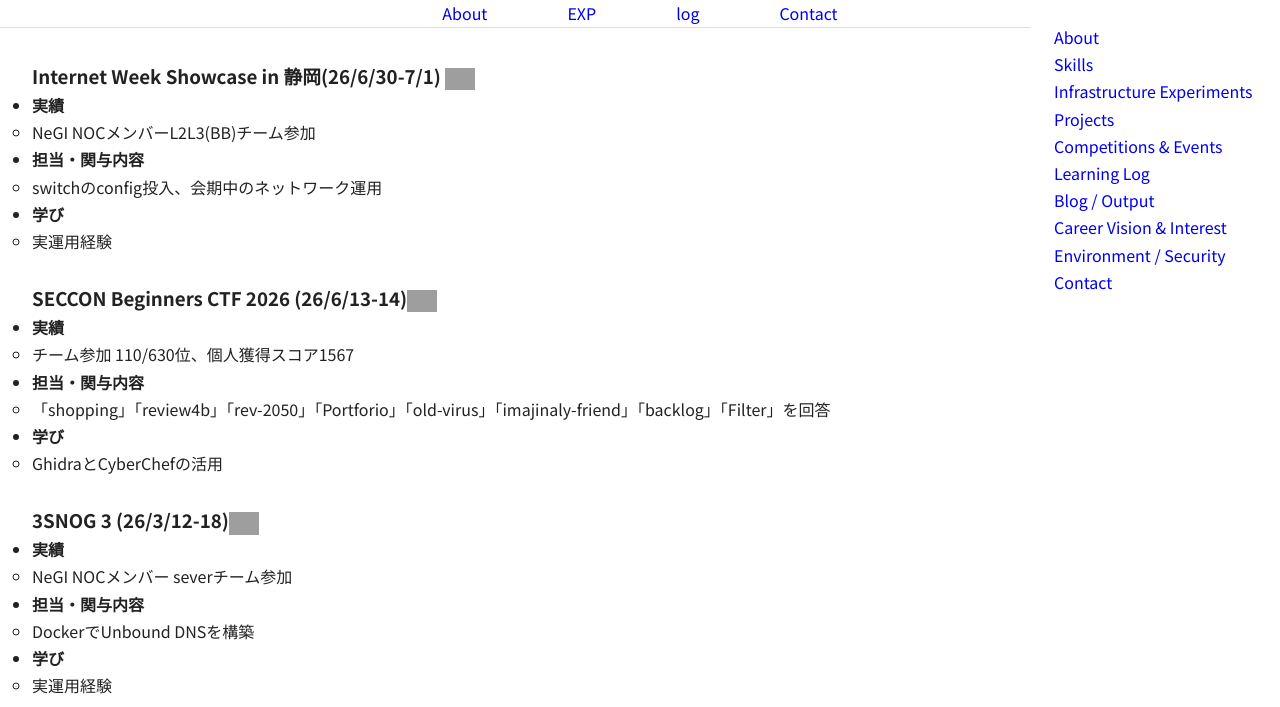
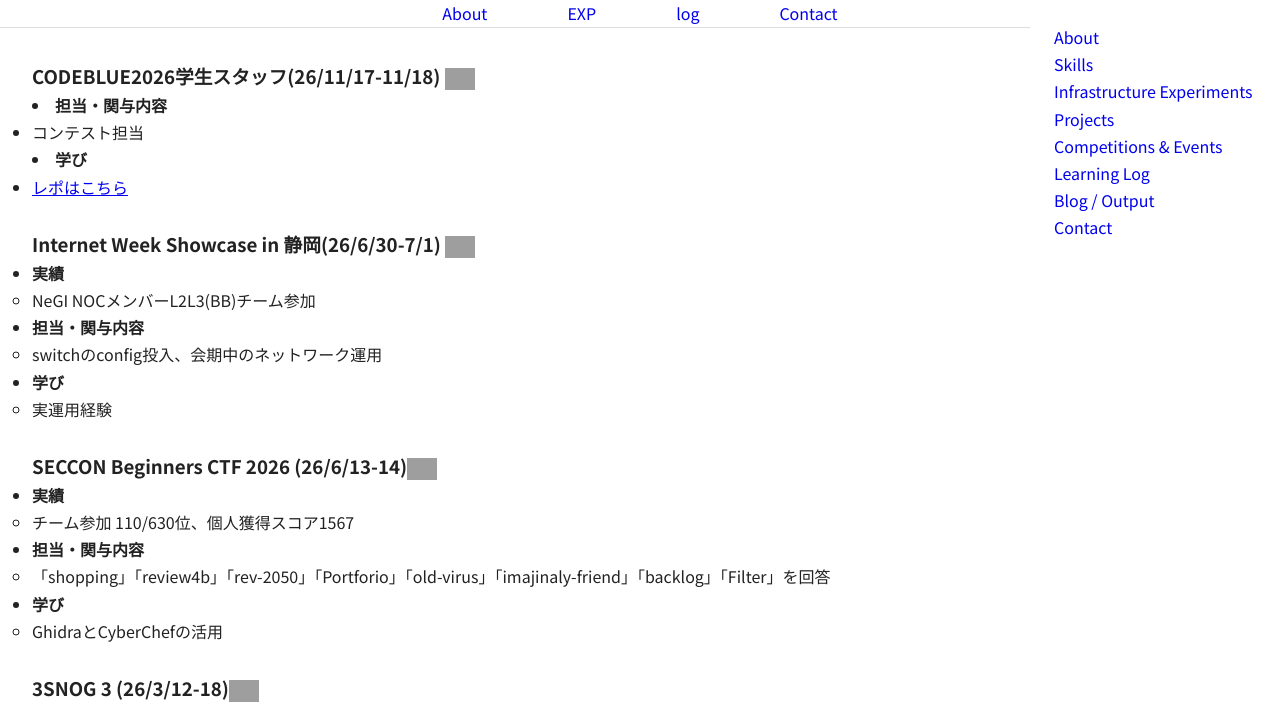
Before and after one commit to suu0sgwr/suu0sgwr.github.io, a plain HTML site: page competitions-events/index.html in a window 1280 px wide. Shown: the top 707 px of the page. Drawn offline with nearby package versions, Linux system fonts and the light colour scheme; grey boxes are pictures that could not be loaded.

Commit message:
log update

```diff
--- a/assets/components/aside.html
+++ b/assets/components/aside.html
@@ -12,8 +12,8 @@
         <li><a href="/competitions-events/">Competitions & Events</a></li>
         <li><a href="/learning-log/">Learning Log</a></li>
         <li><a href="/blog-output/">Blog / Output</a></li>
-        <li><a href="/interest-carrervision/">Career Vision & Interest</a></li>
-        <li><a href="/environment-security/">Environment / Security</a></li>
+        <!-- <li><a href="/interest-carrervision/">Career Vision & Interest</a></li>
+        <li><a href="/environment-security/">Environment / Security</a></li>-->
         <!-- <li><a href="/reading-log/">Reading Log</a></li> -->
         <li><a href="/contact/">Contact</a></li>
         </ul>
--- a/competitions-events/index.html
+++ b/competitions-events/index.html
@@ -17,6 +17,21 @@
         <div id="header"></div>
         <div id="flex">
             <main>
+                <h3>CODEBLUE2026学生スタッフ(26/11/17-11/18) <img src="https://encrypted-tbn0.gstatic.com/images?q=tbn:ANd9GcRdaM4oyeHuZp_sZlL1OWFwgisHp-FPFDMnbiJd7hWvgw&s=10" alt="CODEBLUE icon" style="height:1.2em; width:auto; vertical-align:middle;"></h3>
+                    <li>
+                    <strong>担当・関与内容</strong>
+                    <ul>
+                        <li>コンテスト担当</li>
+                    </ul>
+                    </li>
+                    <li>
+                    <strong>学び</strong>
+                    <ul>
+                        <li><a href="https://www.convivial.ne.jp/techblog_detail.php?id=29" target="_blank" rel="noopener noreferrer">レポはこちら</a></li>
+                    </ul>
+                    </li>
+                </ul><br>
+
                 <h3>Internet Week Showcase in 静岡(26/6/30-7/1) <img src="https://internetweek.jp/sc-shizuoka/wp-content/themes/iw/img/IWSC_banner.png" alt="IWSC icon" style="height:1.2em; width:auto; vertical-align:middle;"></h3>
                 <ul>
                     <li>
```
